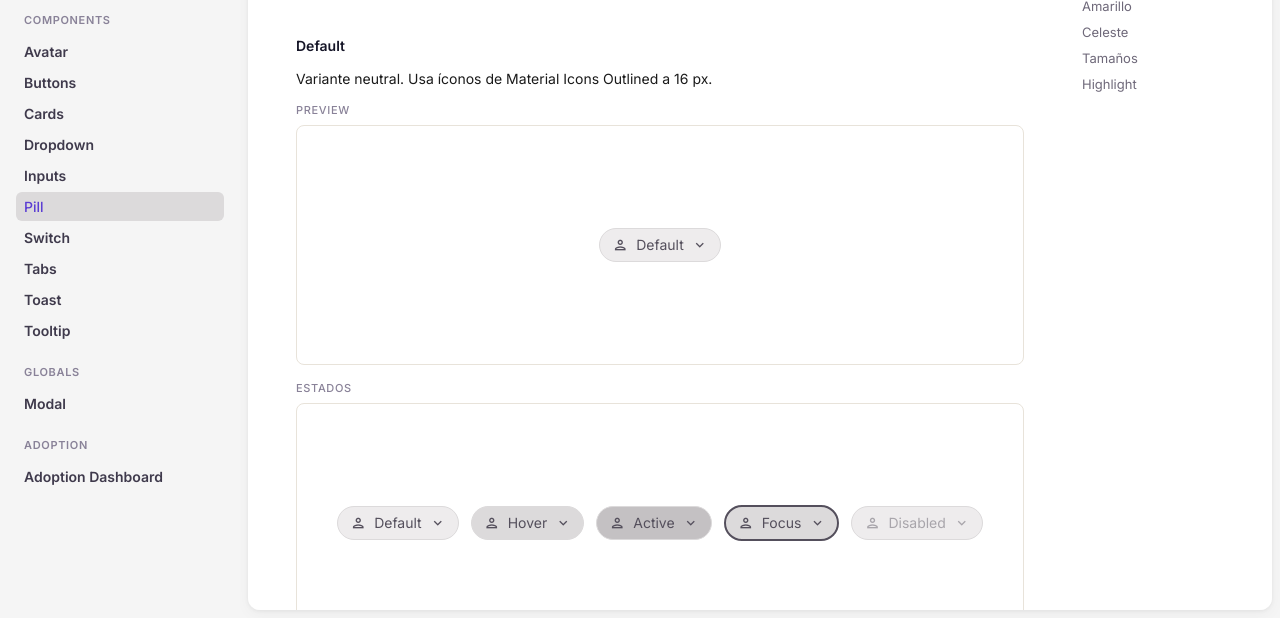
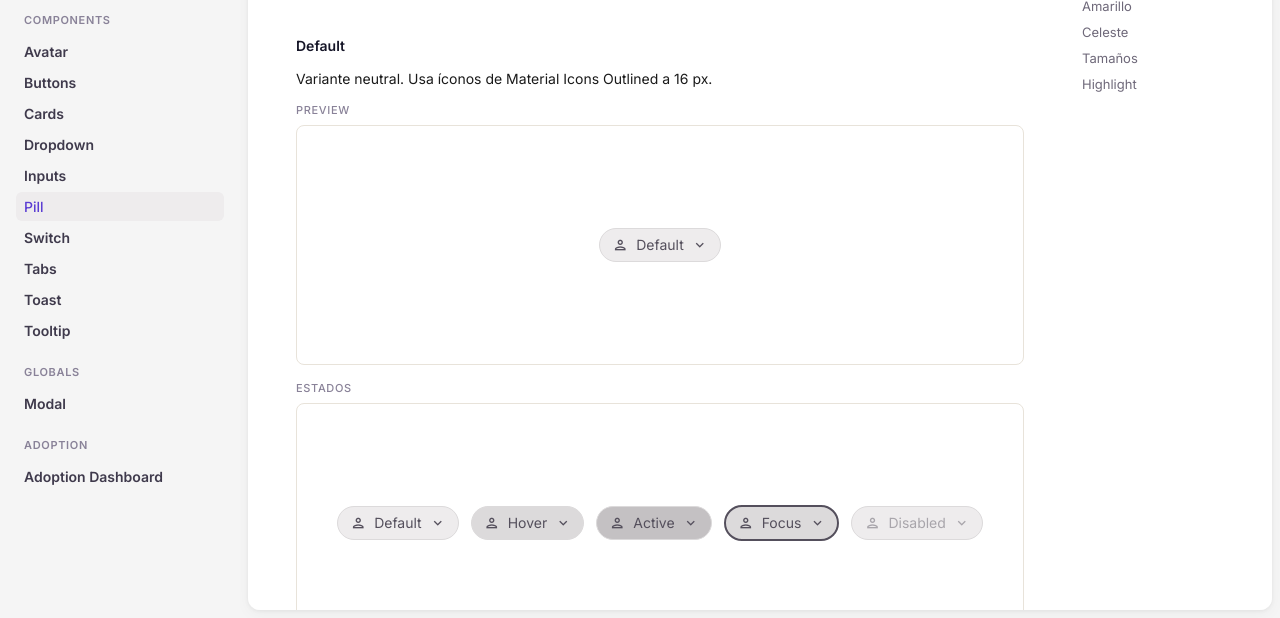
Before and after one commit to adriangillotta-Asofix/asofix-DS-Bumper, a plain HTML site: page components/pill.html in a window 1280 px wide. Shown: the part 182-800 px from the top of the page. Drawn offline with Linux system fonts and the light colour scheme.

Commit message:
Soften active state color on sidebar nav links

```diff
--- a/css/docs.css
+++ b/css/docs.css
@@ -103,7 +103,7 @@ body {
 }
 
 .ds-nav__link.active {
-  background-color: #DCDADB;
+  background-color: #EEECED;
   color: #5B3DD3;
   font-weight: 500;
 }
```
